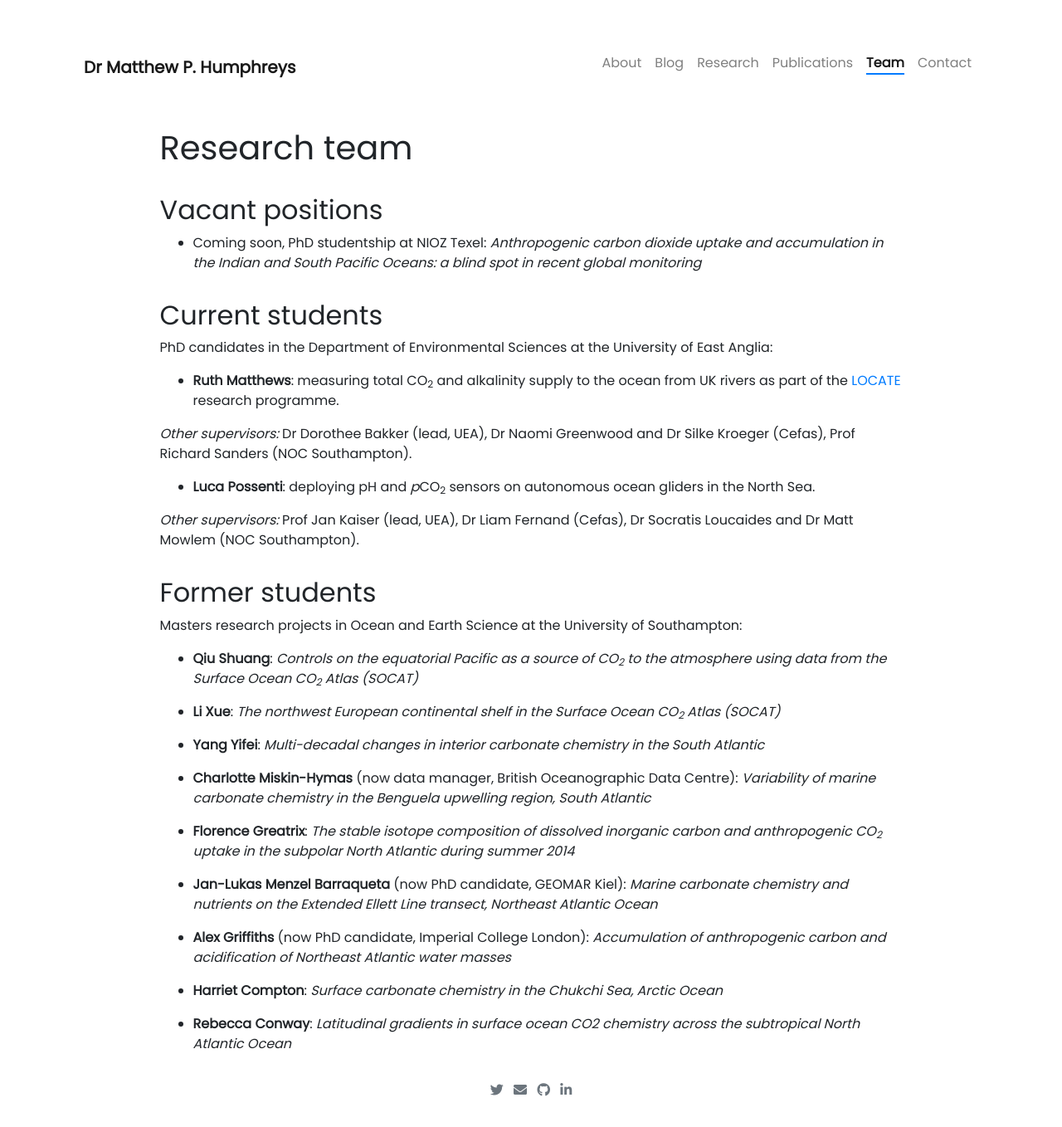
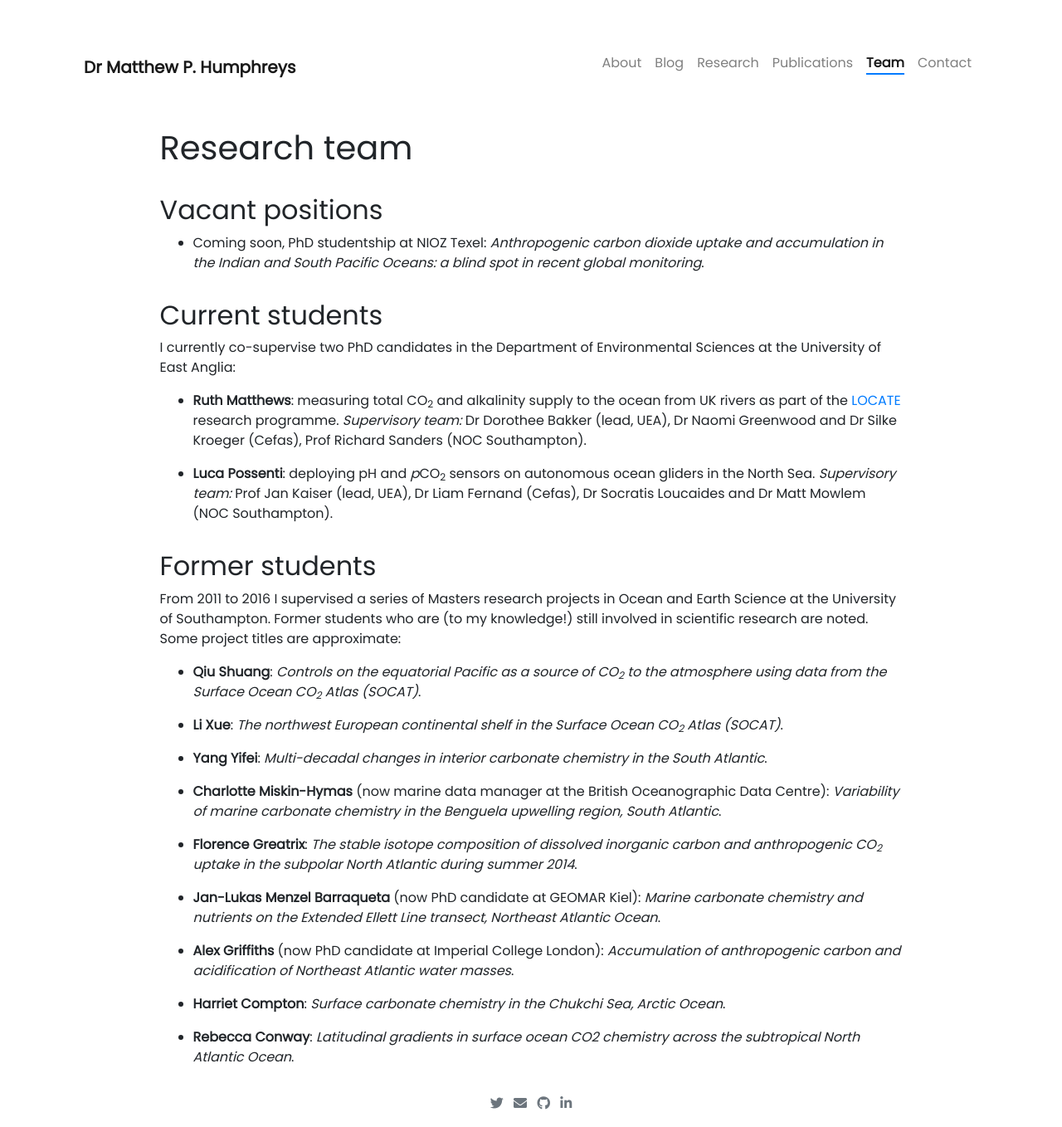
Before and after one commit to mvdh7/mvdh7.github.io, a Jekyll site: the page built from pages/team.md, in a window 1280 px wide. Shown: the whole page at 83% size. Built offline with Jekyll 4.4.1, drawn with Linux system fonts in a browser that asks for light colours; nearby versions of some CDN libraries; comment, search, counter and statistics services are not loaded.

Commit message:
Add details

```diff
--- a/pages/team.md
+++ b/pages/team.md
@@ -9,38 +9,34 @@ weight: 4.5
 
 ## Vacant positions
 
-  * Coming soon, PhD studentship at NIOZ Texel: *Anthropogenic carbon dioxide uptake and accumulation in the Indian and South Pacific Oceans: a blind spot in recent global monitoring*
+  * Coming soon, PhD studentship at NIOZ Texel: *Anthropogenic carbon dioxide uptake and accumulation in the Indian and South Pacific Oceans: a blind spot in recent global monitoring*.
 
 ## Current students
 
-PhD candidates in the Department of Environmental Sciences at the University of East Anglia:
+I currently co-supervise two PhD candidates in the Department of Environmental Sciences at the University of East Anglia:
 
-  * **Ruth Matthews**: measuring total CO<sub>2</sub> and alkalinity supply to the ocean from UK rivers as part of the [LOCATE](../research/rivercarbon/) research programme.
+  * **Ruth Matthews**: measuring total CO<sub>2</sub> and alkalinity supply to the ocean from UK rivers as part of the [LOCATE](../research/rivercarbon/) research programme. *Supervisory team:* Dr Dorothee Bakker (lead, UEA), Dr Naomi Greenwood and Dr Silke Kroeger (Cefas), Prof Richard Sanders (NOC Southampton).
 
-  *Other supervisors:* Dr Dorothee Bakker (lead, UEA), Dr Naomi Greenwood and Dr Silke Kroeger (Cefas), Prof Richard Sanders (NOC Southampton).
-
-  * **Luca Possenti**: deploying pH and <i>p</i>CO<sub>2</sub> sensors on autonomous ocean gliders in the North Sea.
-
-  *Other supervisors:* Prof Jan Kaiser (lead, UEA), Dr Liam Fernand (Cefas), Dr Socratis Loucaides and Dr Matt Mowlem (NOC Southampton).
+  * **Luca Possenti**: deploying pH and <i>p</i>CO<sub>2</sub> sensors on autonomous ocean gliders in the North Sea. *Supervisory team:* Prof Jan Kaiser (lead, UEA), Dr Liam Fernand (Cefas), Dr Socratis Loucaides and Dr Matt Mowlem (NOC Southampton).
 
 ## Former students
 
-Masters research projects in Ocean and Earth Science at the University of Southampton:
+From 2011 to 2016 I supervised a series of Masters research projects in Ocean and Earth Science at the University of Southampton. Former students who are (to my knowledge!) still involved in scientific research are noted. Some project titles are approximate:
 
-  * **Qiu Shuang**: *Controls on the equatorial Pacific as a source of CO<sub>2</sub> to the atmosphere using data from the Surface Ocean CO<sub>2</sub> Atlas (SOCAT)*
+  * **Qiu Shuang**: *Controls on the equatorial Pacific as a source of CO<sub>2</sub> to the atmosphere using data from the Surface Ocean CO<sub>2</sub> Atlas (SOCAT)*.
 
-  * **Li Xue**: *The northwest European continental shelf in the Surface Ocean CO<sub>2</sub> Atlas (SOCAT)*
+  * **Li Xue**: *The northwest European continental shelf in the Surface Ocean CO<sub>2</sub> Atlas (SOCAT)*.
 
-  * **Yang Yifei**: *Multi-decadal changes in interior carbonate chemistry in the South Atlantic*
+  * **Yang Yifei**: *Multi-decadal changes in interior carbonate chemistry in the South Atlantic*.
 
-  * **Charlotte Miskin-Hymas** (now data manager, British Oceanographic Data Centre): *Variability of marine carbonate chemistry in the Benguela upwelling region, South Atlantic*
+  * **Charlotte Miskin-Hymas** (now marine data manager at the British Oceanographic Data Centre): *Variability of marine carbonate chemistry in the Benguela upwelling region, South Atlantic*.
 
-  * **Florence Greatrix**: *The stable isotope composition of dissolved inorganic carbon and anthropogenic CO<sub>2</sub> uptake in the subpolar North Atlantic during summer 2014*
+  * **Florence Greatrix**: *The stable isotope composition of dissolved inorganic carbon and anthropogenic CO<sub>2</sub> uptake in the subpolar North Atlantic during summer 2014*.
 
-  * **Jan-Lukas Menzel Barraqueta** (now PhD candidate, GEOMAR Kiel): *Marine carbonate chemistry and nutrients on the Extended Ellett Line transect, Northeast Atlantic Ocean*
+  * **Jan-Lukas Menzel Barraqueta** (now PhD candidate at GEOMAR Kiel): *Marine carbonate chemistry and nutrients on the Extended Ellett Line transect, Northeast Atlantic Ocean*.
 
-  * **Alex Griffiths** (now PhD candidate, Imperial College London): *Accumulation of anthropogenic carbon and acidification of Northeast Atlantic water masses*
+  * **Alex Griffiths** (now PhD candidate at Imperial College London): *Accumulation of anthropogenic carbon and acidification of Northeast Atlantic water masses*.
 
-  * **Harriet Compton**: *Surface carbonate chemistry in the Chukchi Sea, Arctic Ocean*
+  * **Harriet Compton**: *Surface carbonate chemistry in the Chukchi Sea, Arctic Ocean*.
 
-  * **Rebecca Conway**: *Latitudinal gradients in surface ocean CO2 chemistry across the subtropical North Atlantic Ocean*
+  * **Rebecca Conway**: *Latitudinal gradients in surface ocean CO2 chemistry across the subtropical North Atlantic Ocean*.
```
